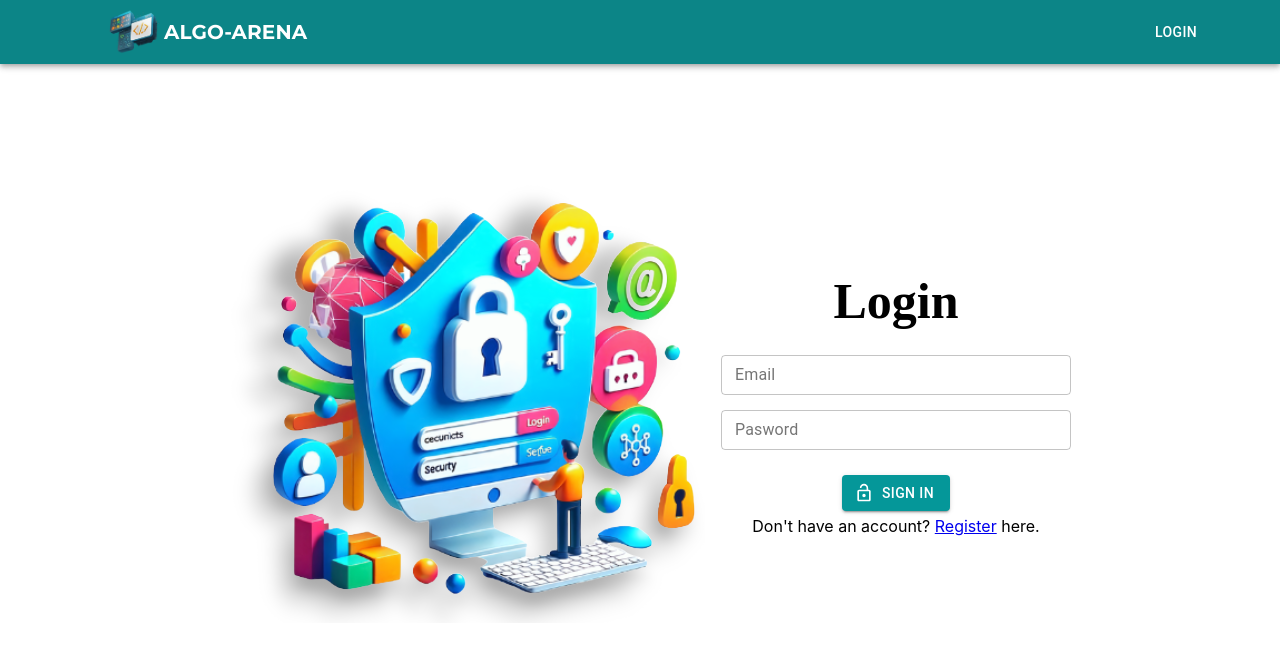
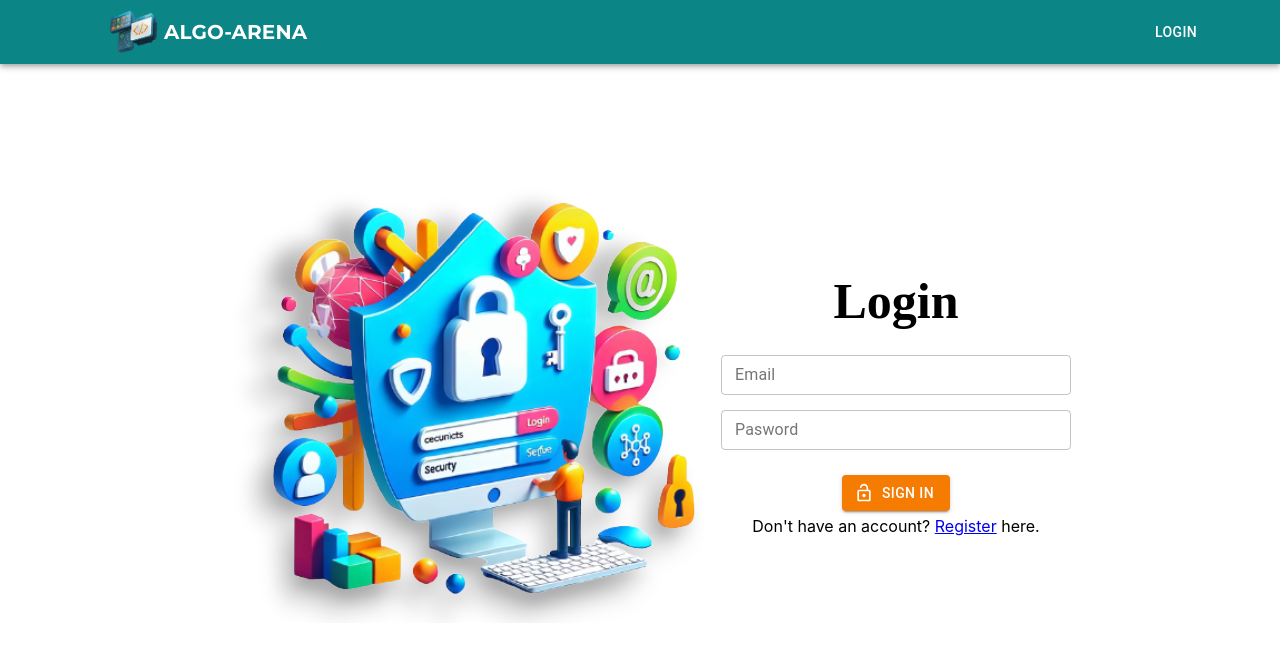
Before and after one commit to YashGadia/Algo-Arena, a React (Create React App) app in the folder frontend/: page /login in a window 1280 px wide. Shown: the top 660 px of the page. Built offline with nearby package versions, Linux system fonts and the light colour scheme.

Commit message:
Updated the color of sign in button on login page

```diff
--- a/frontend/src/screens/LoginPage/LoginPage.js
+++ b/frontend/src/screens/LoginPage/LoginPage.js
@@ -56,7 +56,7 @@ const LoginPage = () => {
               <TextField id="outlined-basic" label="Pasword" size="small" variant="outlined" style={{ width: 350 }} value={ password } onChange={ (e) => setPassword(e.target.value) } />
             </div>
             <div className="rightForm_Button">
-              <Button variant="contained" style={{ backgroundColor: 'rgb(5, 151, 153)', color: 'white' }} startIcon={<LockOpenIcon />} onClick={ submitHandler }>
+              <Button variant="contained" style={{ backgroundColor: '#f57c00', color: 'white' }} startIcon={<LockOpenIcon />} onClick={ submitHandler }>
                 Sign in
               </Button>
             </div>
```
